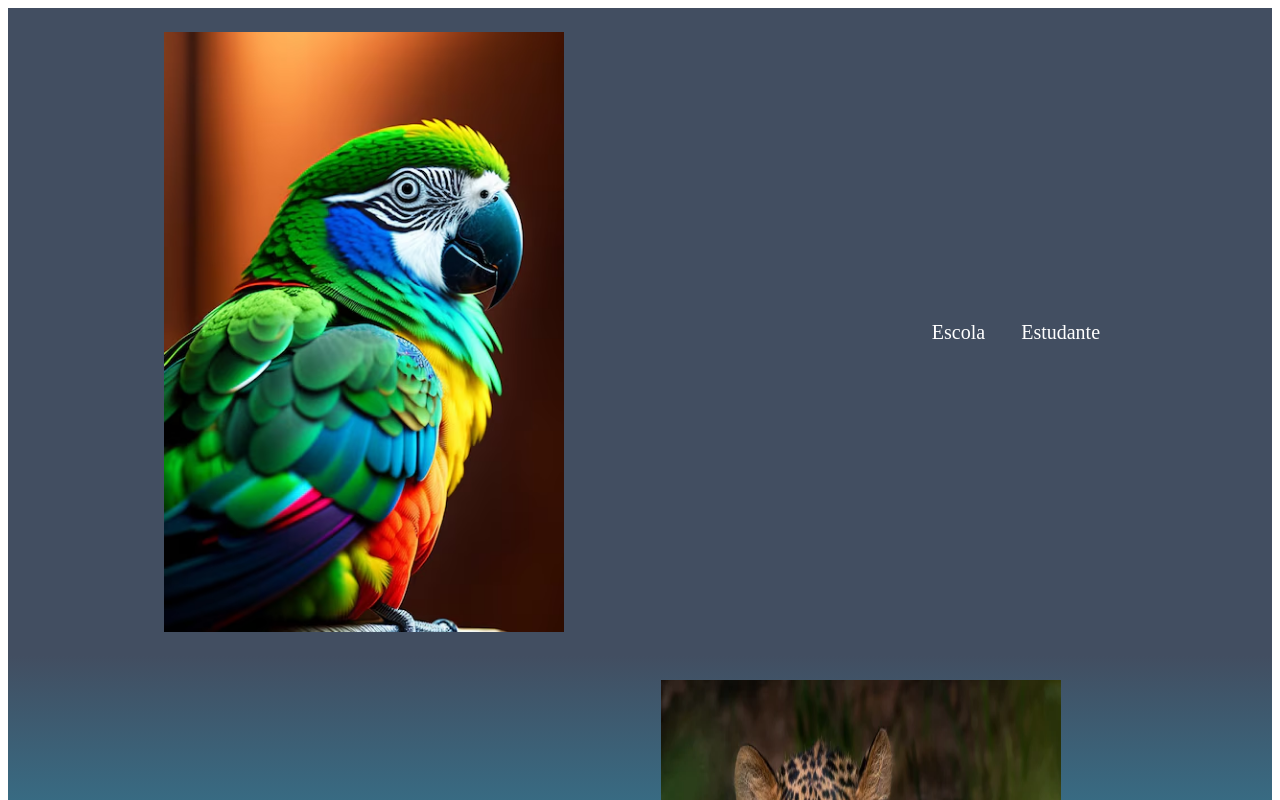
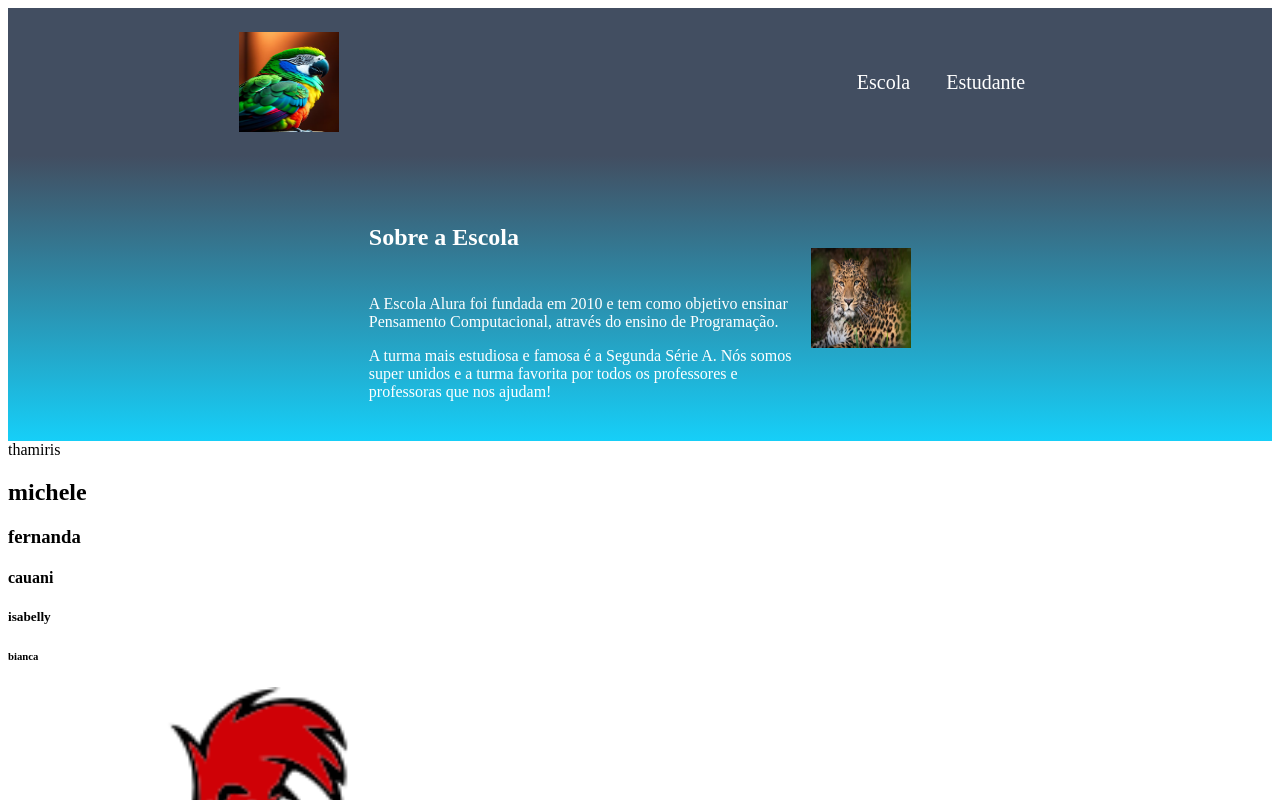
Before and after one commit to FernandaGebhardt/fernandagebhardt.github.io, a plain HTML site: page index.html in a window 1280 px wide. Shown: the top 800 px of the page. Drawn offline with Linux system fonts and the light colour scheme.

Commit message:
Add files via upload

```diff
--- a/style.css
+++ b/style.css
@@ -51,10 +51,10 @@ img {
 }
 
 .escola-imagem{
-    width: 400px;
-    height: 600px;
+    width: 100px;
+    height: 100px;
 }
 .cabecalho-imagem{
-    width: 400px;
-    height: 600px;
+    width: 100px;
+    height: 100px;
 }
```
